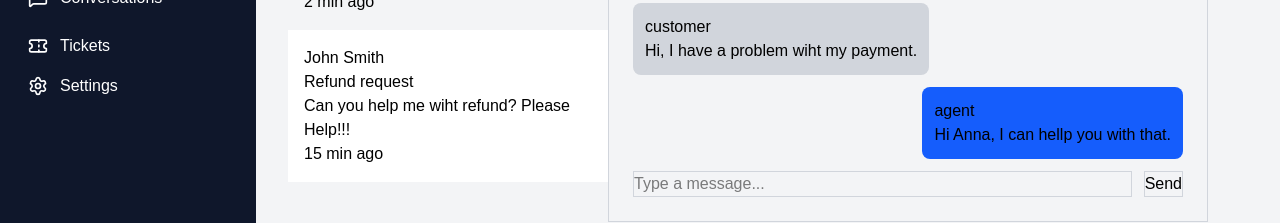
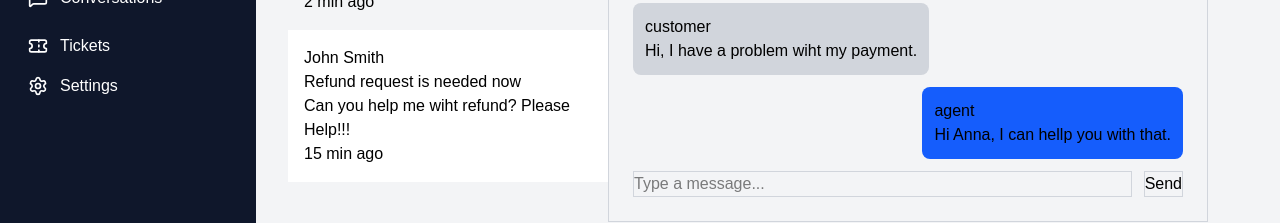
Before and after one commit to Abualtaher/atlasdesk, a React (Vite) app in the folder client/: page /conversations in a window 1280 px wide. Shown: the part 198-421 px from the top of the page. Built offline with nearby package versions, Linux system fonts and the light colour scheme.

Commit message:
feat: update subject of refund request for clarity

```diff
--- a/client/src/pages/Conversations.tsx
+++ b/client/src/pages/Conversations.tsx
@@ -40,7 +40,7 @@ const conversations: Conversation[] = [
   {
     id: 2,
     customer: "John Smith",
-    subject: "Refund request",
+    subject: "Refund request is needed now",
     lastMessage: "Can you help me wiht refund? Please Help!!!",
     time: "15 min ago",
     messages: [],
```
